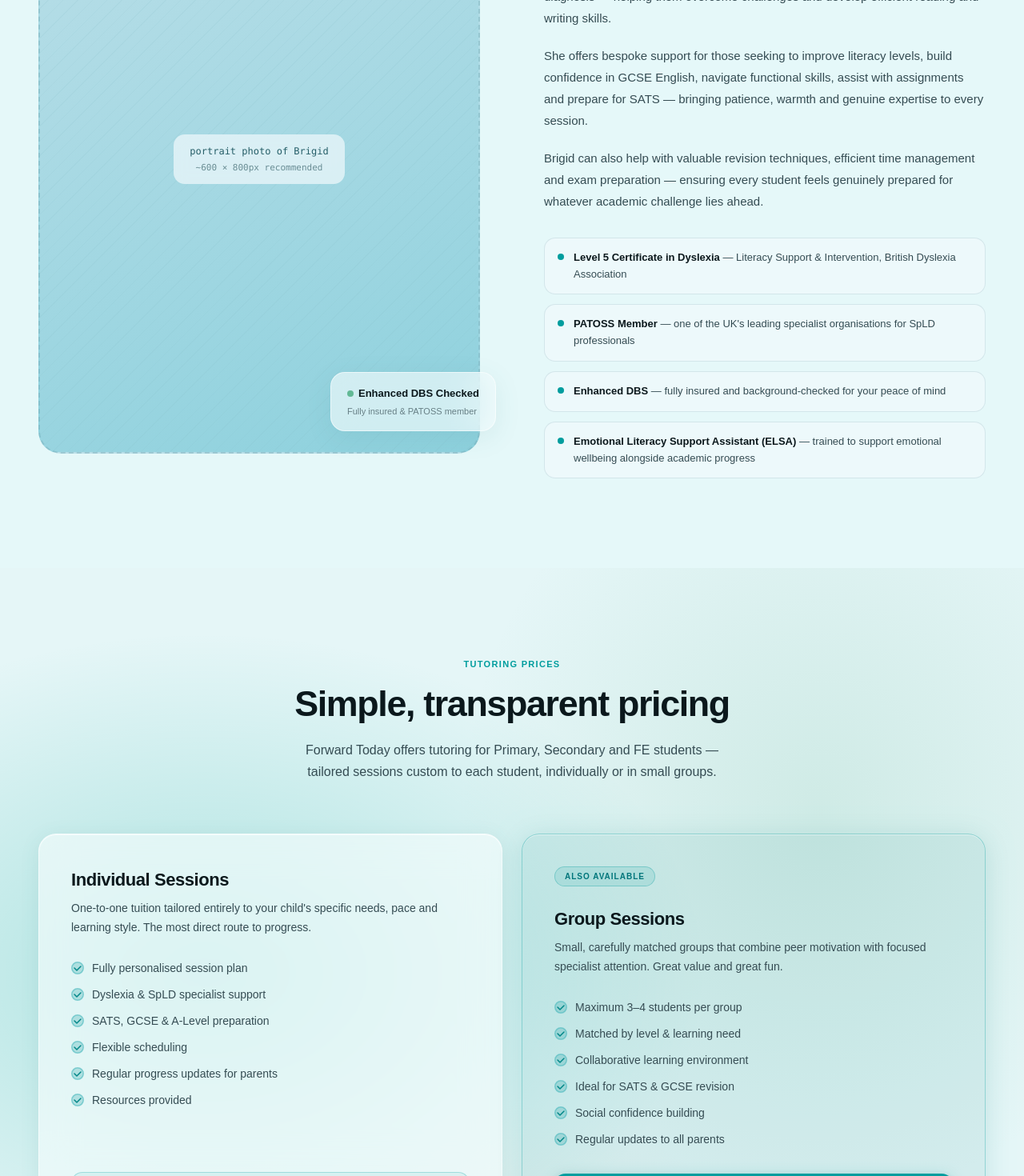
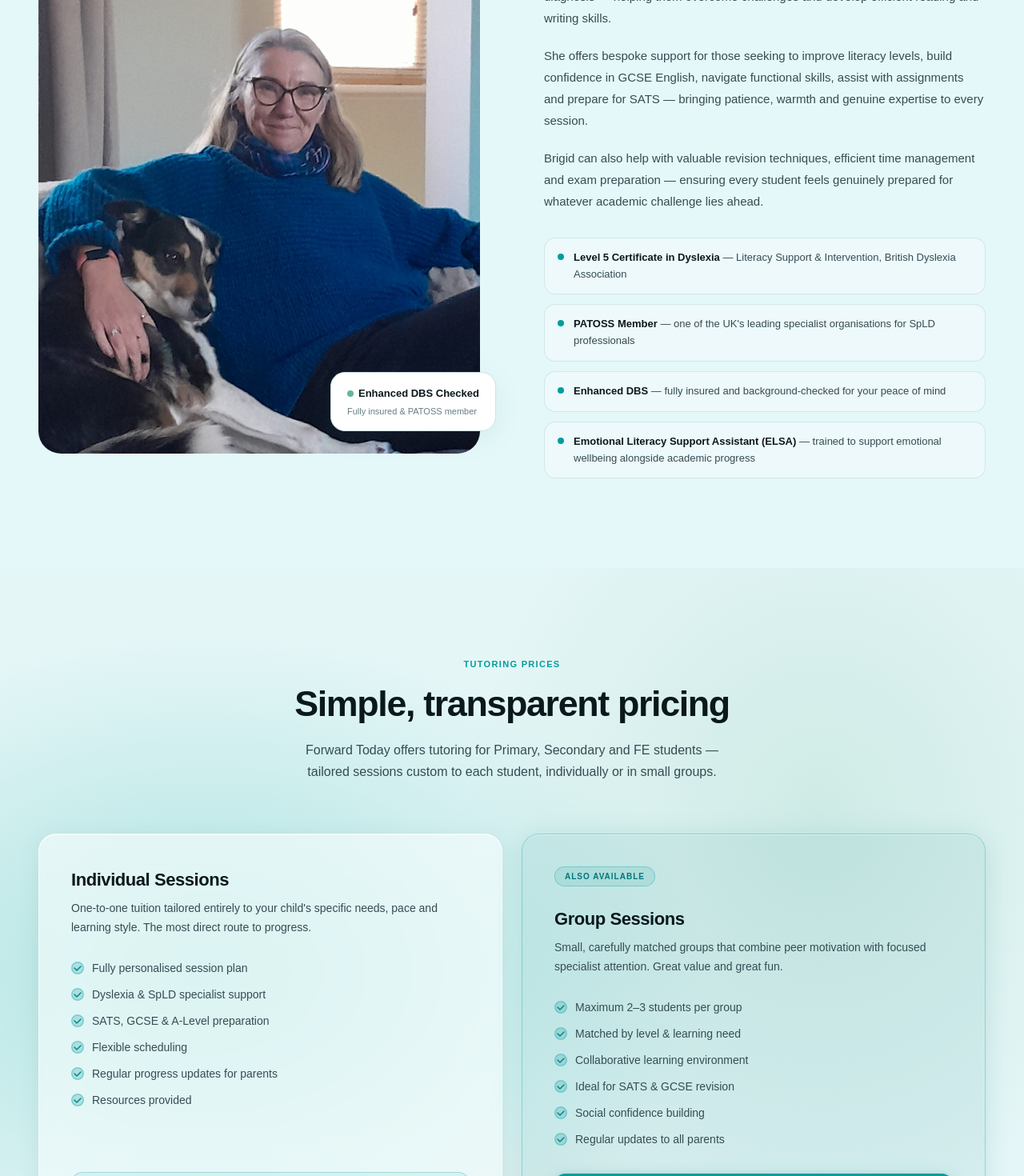
Before and after one commit to popey2700/ForwardToday, a React (Vite) app in the folder client/: page / in a window 1280 px wide. Shown: the part 2113-3583 px from the top of the page at 80% size. Built offline with nearby package versions, Linux system fonts and the light colour scheme.

Commit message:
Add Image of Brigid

```diff
--- a/client/src/App.tsx
+++ b/client/src/App.tsx
@@ -1,3 +1,4 @@
+import brigidPhoto from '@/assets/brigid.jpg'
 import Navigation from '@/features/navigation/Navigation'
 import Hero from '@/features/hero/Hero'
 import Services from '@/features/services/Services'
@@ -14,7 +15,7 @@ export default function App() {
       <main>
         <Hero />
         <Services />
-        <About />
+        <About photoSrc={brigidPhoto} />
         <Pricing />
         <Reviews />
         <Contact />
--- a/client/src/data/pricing.ts
+++ b/client/src/data/pricing.ts
@@ -25,7 +25,7 @@ export const pricingOptions: PricingItem[] = [
     description:
       'Small, carefully matched groups that combine peer motivation with focused specialist attention. Great value and great fun.',
     features: [
-      'Maximum 3–4 students per group',
+      'Maximum 2–3 students per group',
       'Matched by level & learning need',
       'Collaborative learning environment',
       'Ideal for SATS & GCSE revision',
--- a/client/src/features/about/About.tsx
+++ b/client/src/features/about/About.tsx
@@ -37,7 +37,7 @@ export default function About({ photoSrc }: AboutProps) {
                 <img
                   src={photoSrc}
                   alt="Brigid"
-                  className="w-full aspect-[3/4] object-cover rounded-[28px]"
+                  className="w-full rounded-[28px]"
                 />
               ) : (
                 <div
@@ -67,7 +67,7 @@ export default function About({ photoSrc }: AboutProps) {
               )}
 
               {/* DBS badge — hidden on small screens to avoid overflow */}
-              <div className="hidden md:block absolute bottom-7 -right-5 bg-ft-glass-bg backdrop-blur-xl border border-ft-glass-border rounded-2xl px-5 py-4 shadow-[0_8px_32px_oklch(0.55_0.07_200_/_0.10)] min-w-[180px]">
+              <div className="hidden md:block absolute bottom-7 -right-5 bg-white border border-[oklch(0.9_0.02_210)] rounded-2xl px-5 py-4 shadow-[0_8px_32px_oklch(0.55_0.07_200_/_0.10)] min-w-[180px]">
                 <p className="text-[13px] font-bold text-ft-text mb-1 flex items-center gap-1.5">
                   <span className="w-2 h-2 rounded-full bg-[oklch(0.72_0.10_165)] inline-block" />
                   Enhanced DBS Checked
```
Also changed, not shown: client/src/assets/brigid.jpg (added).
